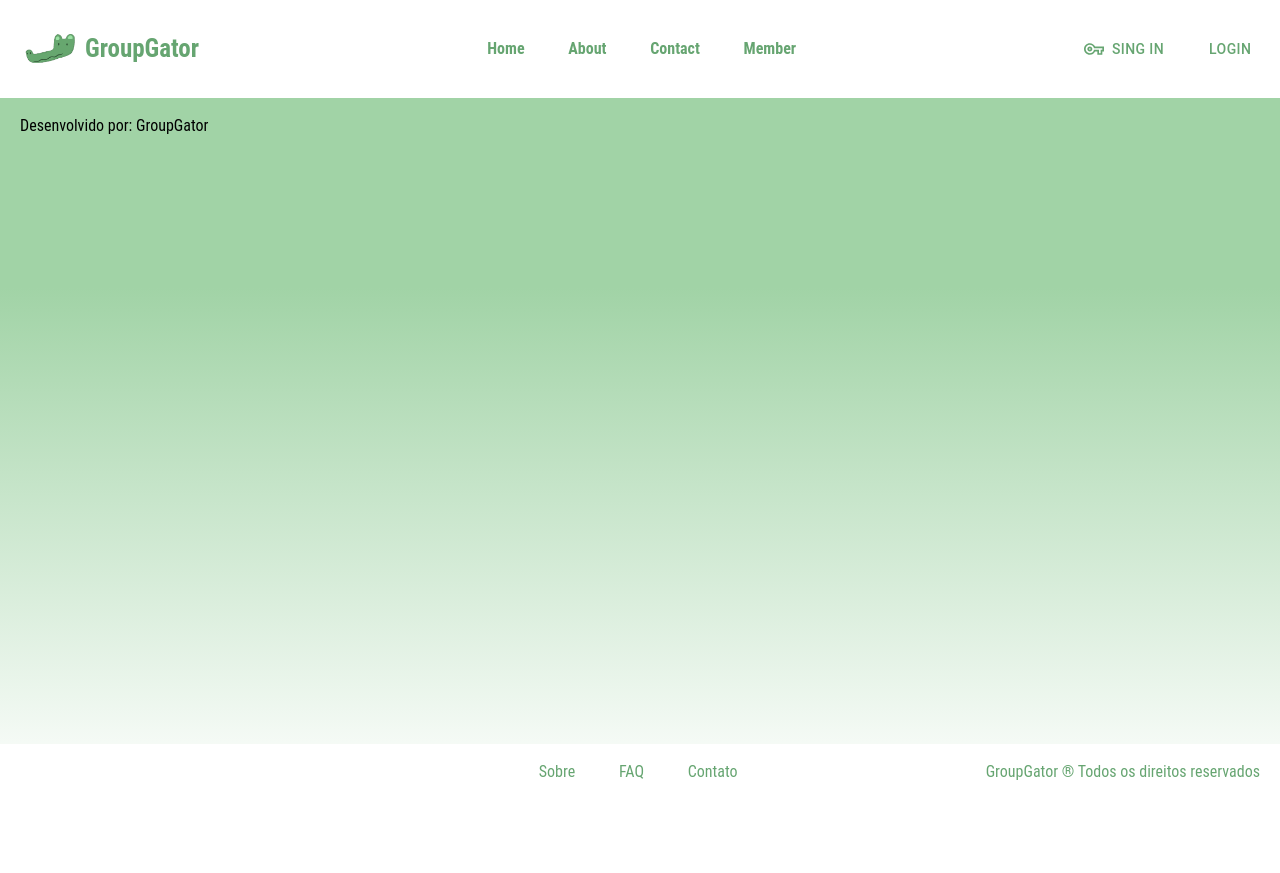
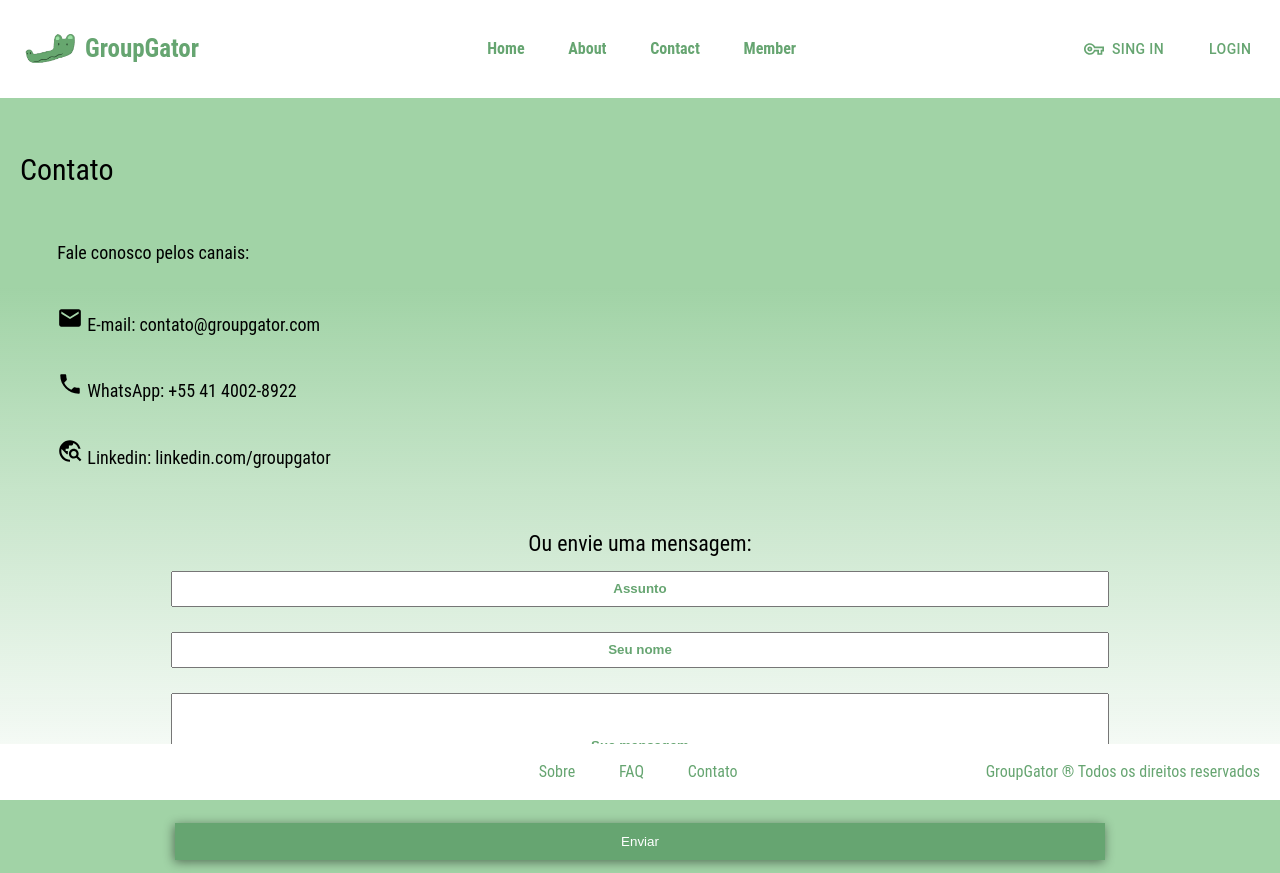
Before and after one commit to matheuskroska/academic-groupgator, a React (Create React App) app: page /contact in a window 1280 px wide. Before the commit the page ends 800 px from the top, so only its background shows below. Built offline with nearby package versions, Linux system fonts and the light colour scheme; no server answers; some icons are missing.

Commit message:
contatos

```diff
--- a/src/pages/Contact/index.js
+++ b/src/pages/Contact/index.js
@@ -1,9 +1,91 @@
 import React from "react";
+import { MdPhone, MdEmail, MdOutlineTravelExplore } from "react-icons/md";
 
-function Contact(){
-    return(
+function Contact() {
+    return (
         <div className="contact" >
-            Desenvolvido por: GroupGator <br></br>
+
+            <h1 style={{
+                marginTop: "3%",
+                marginBottom: "3%",
+                fontSize: "30px"
+            }} > Contato </h1>
+            <br />
+
+            <p style={{ fontSize: "18px", lineHeight: "30px" }}>
+                &nbsp;&nbsp;&nbsp;&nbsp;&nbsp;&nbsp;&nbsp;&nbsp; Fale conosco pelos canais:
+            </p>
+            <h2 style={{ fontSize: "18px", marginTop: "3%" }}>
+
+                &nbsp;&nbsp;&nbsp;&nbsp;&nbsp;&nbsp;&nbsp;&nbsp;  <MdEmail style={{ fontSize: "26px" }} />  E-mail: contato@groupgator.com
+            </h2>
+            <h2 style={{ fontSize: "18px", marginTop: "3%" }}>
+                &nbsp;&nbsp;&nbsp;&nbsp;&nbsp;&nbsp;&nbsp;&nbsp;  <MdPhone style={{ fontSize: "26px" }} />  WhatsApp: +55 41 4002-8922
+            </h2>
+            <h2 style={{ fontSize: "18px", marginTop: "3%" }}>
+                &nbsp;&nbsp;&nbsp;&nbsp;&nbsp;&nbsp;&nbsp;&nbsp;  < MdOutlineTravelExplore style={{ fontSize: "26px" }} /> Linkedin: linkedin.com/groupgator
+            </h2>
+            <table style={{
+                width: "100%",
+                marginTop: "5%",
+                textAlign: "center",
+                borderSpacing: "35px 35px",
+                lineHeight: "30px"
+            }}>
+                <thead style={{ fontSize: "22px" }}>
+                    <tr>
+                        <th>Ou envie uma mensagem:</th>
+                    </tr>
+                </thead>
+                <tbody>
+                    <tr>
+                        <td>
+                            <input type="text" placeholder="Assunto" style={{
+                                width: "75%",
+                                textAlign: "center",
+                                lineHeight: "30px",
+                                margin: "1%"
+                            }} />
+                        </td>
+                    </tr>
+                    <tr>
+                        <td>
+                            <input type="text" placeholder="Seu nome" style={{
+                                width: "75%",
+                                textAlign: "center",
+                                lineHeight: "30px",
+                                margin: "1%"
+                            }} />
+                        </td>
+                    </tr>
+                    <tr>
+                        <td>
+                            <input type="text" placeholder="Sua mensagem" style={{
+                                width: "75%",
+                                height: "100px",
+                                textAlign: "center",
+                                lineHeight: "30px",
+                                margin: "1%"
+                            }} />
+                        </td>
+                    </tr>
+                    <tr>
+                        <td>
+                            <button style={{
+                                width: "75%",
+                                textAlign: "center",
+                                lineHeight: "35px",
+                                margin: "1%",
+                                color: "#ffffff",
+                                backgroundColor: "#66A571",
+                                border: "none",
+                                cursor: "pointer",
+                                boxShadow: "-1px 2px 10px 0px rgba(0,0,0,0.48)",
+                            }}  >Enviar</button>
+                        </td>
+                    </tr>
+                </tbody>
+            </table>
 
         </div>
     )
```
